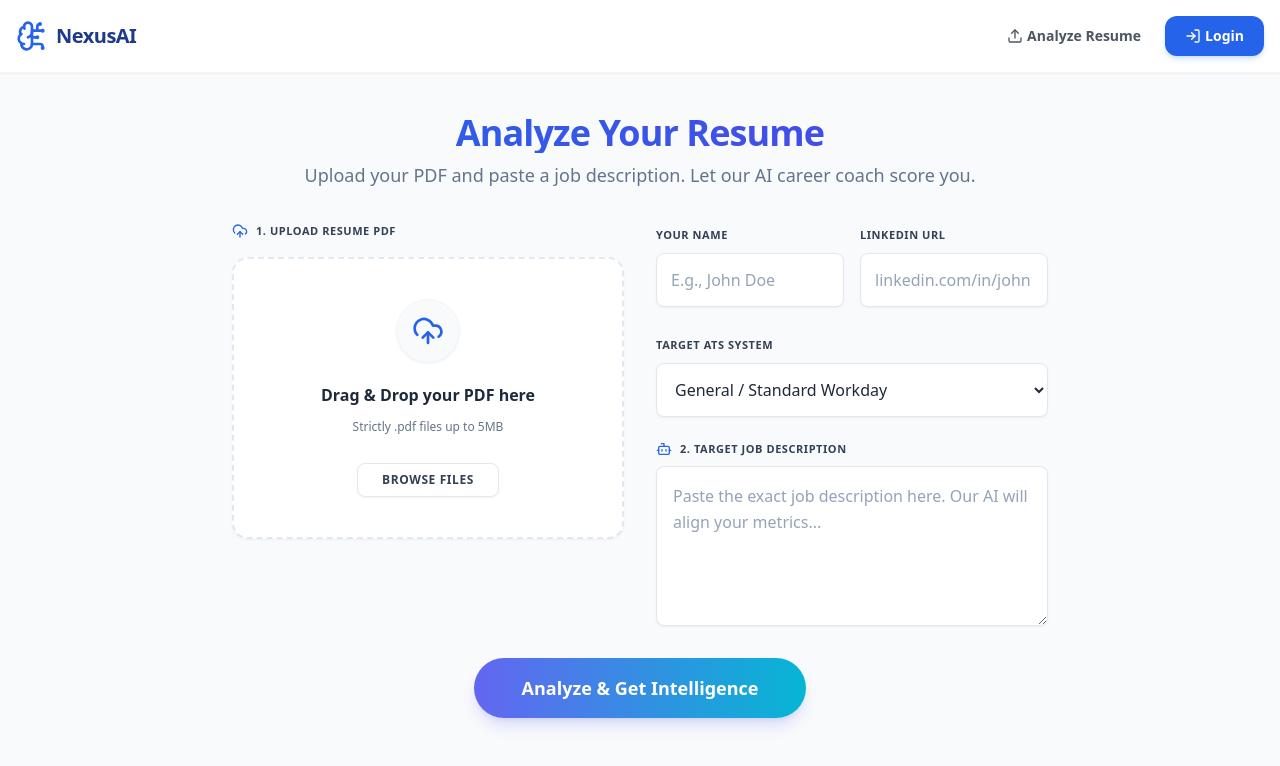
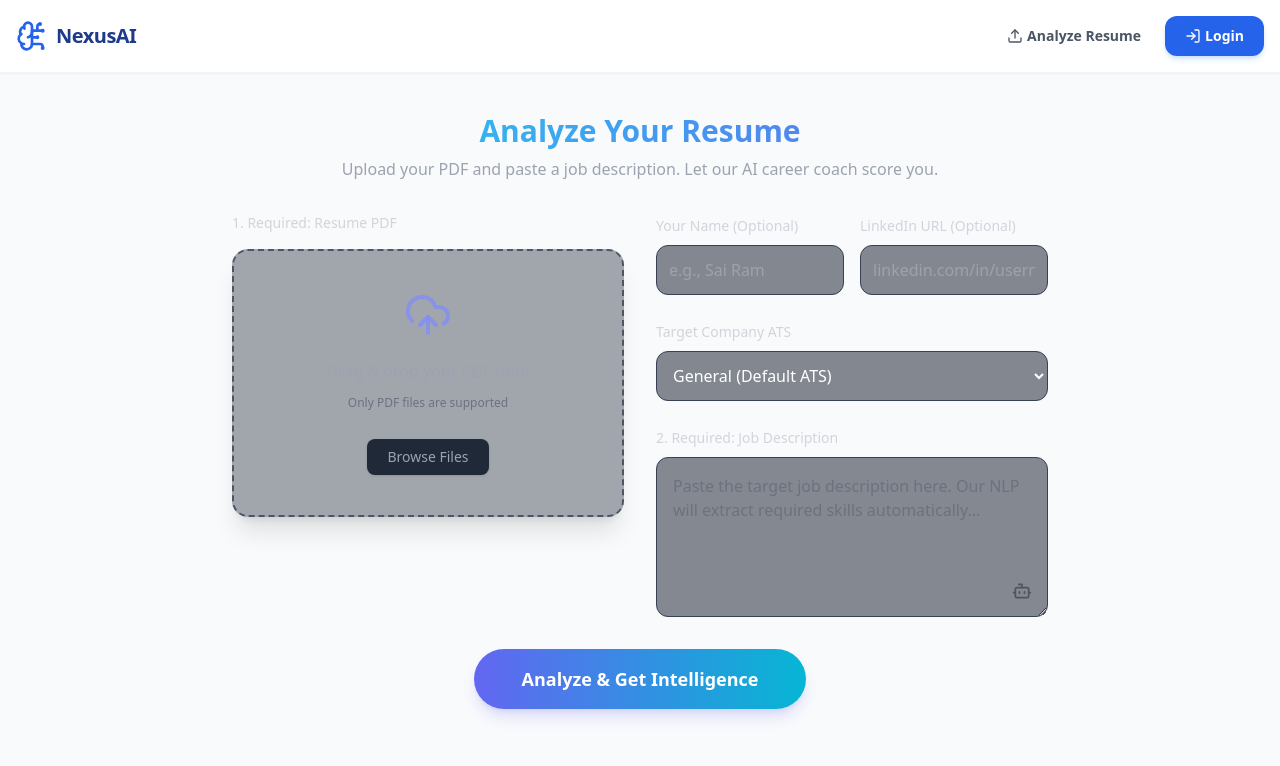
Before and after one commit to PonugotiSriram/resume-analyzer, a React app in the folder frontend/: page /upload in a window 1280 px wide. Shown: the top 766 px of the page. Built offline with nearby package versions, Linux system fonts and the light colour scheme; the HTML template or start-up script is replaced by a standard one.

Commit message:
scanning version

```diff
--- a/frontend/src/App.jsx
+++ b/frontend/src/App.jsx
@@ -96,13 +96,11 @@ function App() {
     <AuthProvider>
       <Router>
         <LoginCelebration />
-        <div className="min-h-screen bg-[#F8FAFC] text-slate-900 font-sans flex flex-col relative overflow-x-hidden selection:bg-blue-500/30">
-          <div className="relative z-10 flex flex-col min-h-screen">
-            <Navbar />
-            <main className="flex-1 relative overflow-hidden">
-              <AppRoutes />
-            </main>
-          </div>
+        <div className="min-h-screen bg-slate-50 text-gray-900 font-sans flex flex-col">
+          <Navbar />
+          <main className="flex-1 relative overflow-hidden">
+            <AppRoutes />
+          </main>
         </div>
       </Router>
     </AuthProvider>
--- a/frontend/src/pages/UploadPage.jsx
+++ b/frontend/src/pages/UploadPage.jsx
@@ -139,39 +139,35 @@ export default function UploadPage() {
             )}
 
             <div className={`text-center space-y-2 transition-opacity duration-300 ${isUploading ? 'opacity-0' : 'opacity-100'}`}>
-                <h2 className="text-4xl font-extrabold bg-clip-text text-transparent bg-gradient-to-r from-blue-600 to-indigo-600 tracking-tight">
+                <h2 className="text-3xl font-bold bg-clip-text text-transparent bg-gradient-to-r from-cyan-400 to-indigo-500">
                     Analyze Your Resume
                 </h2>
-                <p className="text-slate-500 font-medium text-lg">Upload your PDF and paste a job description. Let our AI career coach score you.</p>
+                <p className="text-gray-400">Upload your PDF and paste a job description. Let our AI career coach score you.</p>
             </div>
 
             <div className="grid grid-cols-1 md:grid-cols-2 gap-8">
 
                 {/* Upload Column */}
-                <motion.div initial={{ x: -20, opacity: 0 }} animate={{ x: 0, opacity: 1 }} className="space-y-4 text-sm font-bold">
-                    <label className="text-slate-700 uppercase tracking-wider text-[11px] flex items-center gap-2 mb-2"><UploadCloud className="w-4 h-4 text-blue-600"/> 1. Upload Resume PDF</label>
-                    <div {...getRootProps()} className={`border-2 border-dashed bg-white rounded-2xl p-10 flex flex-col items-center justify-center cursor-pointer transition-all min-h-[250px] shadow-sm
-              ${isDragActive ? 'border-blue-500 bg-blue-50/50' : 'border-slate-200 hover:border-blue-500 hover:shadow-md'}`}>
+                <motion.div initial={{ x: -20, opacity: 0 }} animate={{ x: 0, opacity: 1 }} className="space-y-4 text-sm font-medium">
+                    <label className="text-gray-300">1. Required: Resume PDF</label>
+                    <div {...getRootProps()} className={`border-2 border-dashed rounded-2xl p-10 flex flex-col items-center justify-center cursor-pointer transition-all min-h-[250px]
+              ${isDragActive ? 'border-cyan-400 bg-cyan-950/20' : 'border-gray-600 glass-card hover:border-indigo-400/60'}`}>
                         <input {...getInputProps()} />
                         {file ? (
-                            <div className="flex flex-col items-center gap-3">
-                                <div className="w-16 h-16 bg-blue-50 text-blue-600 rounded-full flex items-center justify-center mb-2">
-                                    <FileText className="w-8 h-8" />
-                                </div>
-                                <p className="font-bold text-center text-slate-800 text-base">{file.name}</p>
-                                <p className="text-xs text-slate-500 font-medium">{(file.size / 1024 / 1024).toFixed(2)} MB</p>
-                                <button className="text-slate-500 hover:text-red-500 font-bold uppercase tracking-wider text-[10px] mt-2 transition-colors flex items-center gap-1" onClick={(e) => { e.stopPropagation(); setFile(null); }}>
-                                    <XCircle className="w-3 h-3" /> Remove File
+                            <div className="flex flex-col items-center text-emerald-400 gap-2">
+                                <FileText className="w-12 h-12 mb-2" />
+                                <p className="font-semibold text-center">{file.name}</p>
+                                <p className="text-xs text-gray-500">{(file.size / 1024 / 1024).toFixed(2)} MB</p>
+                                <button className="text-indigo-400 text-xs hover:underline mt-2 flex items-center gap-1" onClick={(e) => { e.stopPropagation(); setFile(null); }}>
+                                    Remove
                                 </button>
                             </div>
                         ) : (
-                            <div className="flex flex-col items-center text-slate-400 gap-3">
-                                <div className="w-16 h-16 bg-slate-50 border border-slate-100 rounded-full flex items-center justify-center mb-2 shadow-sm">
-                                    <UploadCloud className="w-8 h-8 text-blue-600" />
-                                </div>
-                                <p className="text-base text-center font-bold text-slate-800">Drag & Drop your PDF here</p>
-                                <p className="text-xs text-slate-500 font-medium">Strictly .pdf files up to 5MB</p>
-                                <div className="px-6 py-2 mt-4 bg-white border border-slate-200 text-slate-700 rounded-lg shadow-sm font-bold hover:bg-slate-50 hover:text-blue-600 transition-colors text-xs uppercase tracking-wider">
+                            <div className="flex flex-col items-center text-gray-400 gap-3">
+                                <UploadCloud className="w-12 h-12 text-indigo-400/80 mb-2" />
+                                <p className="text-base text-center">Drag & drop your PDF here</p>
+                                <p className="text-xs text-gray-500">Only PDF files are supported</p>
+                                <div className="px-5 py-2 mt-4 bg-gray-800 rounded-lg shadow font-medium hover:bg-gray-700 transition">
                                     Browse Files
                                 </div>
                             </div>
@@ -183,50 +179,51 @@ export default function UploadPage() {
                 <motion.div initial={{ x: 20, opacity: 0 }} animate={{ x: 0, opacity: 1 }} className="space-y-6">
                     <div className="grid grid-cols-2 gap-4">
                         <div className="space-y-2">
-                            <label className="text-slate-700 uppercase tracking-wider text-[11px] font-bold">Your Name</label>
+                            <label className="text-gray-300 text-sm font-medium">Your Name (Optional)</label>
                             <input
                                 value={candidateName}
                                 onChange={(e) => setCandidateName(e.target.value)}
-                                placeholder="E.g., John Doe"
-                                className="w-full bg-white border border-slate-200 rounded-lg p-3.5 text-slate-800 font-medium placeholder:text-slate-400 shadow-sm focus:outline-none focus:ring-1 focus:ring-blue-500 focus:border-blue-500 transition-colors"
+                                placeholder="e.g., Sai Ram"
+                                className="w-full bg-gray-900/50 border border-gray-700 rounded-xl p-3 text-white focus:outline-none focus:ring-2 focus:ring-cyan-500/50"
                             />
                         </div>
                         <div className="space-y-2">
-                            <label className="text-slate-700 uppercase tracking-wider text-[11px] font-bold">LinkedIn URL</label>
+                            <label className="text-gray-300 text-sm font-medium">LinkedIn URL (Optional)</label>
                             <input
                                 value={linkedinUrl}
                                 onChange={(e) => setLinkedinUrl(e.target.value)}
-                                placeholder="linkedin.com/in/john"
-                                className="w-full bg-white border border-slate-200 rounded-lg p-3.5 text-slate-800 font-medium placeholder:text-slate-400 shadow-sm focus:outline-none focus:ring-1 focus:ring-blue-500 focus:border-blue-500 transition-colors"
+                                placeholder="linkedin.com/in/username"
+                                className="w-full bg-gray-900/50 border border-gray-700 rounded-xl p-3 text-white focus:outline-none focus:ring-2 focus:ring-indigo-500/50"
                             />
                         </div>
                     </div>
 
                     <div className="space-y-2">
-                        <label className="text-slate-700 uppercase tracking-wider text-[11px] font-bold">Target ATS System</label>
+                        <label className="text-gray-300 text-sm font-medium">Target Company ATS</label>
                         <select
                             value={company}
                             onChange={(e) => setCompany(e.target.value)}
-                            className="w-full bg-white border border-slate-200 rounded-lg p-3.5 text-slate-800 font-medium shadow-sm focus:outline-none focus:ring-1 focus:ring-blue-500 focus:border-blue-500 cursor-pointer"
+                            className="w-full bg-gray-900/50 border border-gray-700 rounded-xl p-3 text-white focus:outline-none focus:ring-2 focus:ring-emerald-500/50"
                         >
-                            <option value="General">General / Standard Workday</option>
-                            <option value="Wipro">Wipro Internal</option>
-                            <option value="Infosys">Infosys ATS</option>
-                            <option value="TCS">TCS iON</option>
-                            <option value="Cognizant">Cognizant Taleo</option>
-                            <option value="Accenture">Accenture Workday</option>
+                            <option value="General">General (Default ATS)</option>
+                            <option value="Wipro">Wipro</option>
+                            <option value="Infosys">Infosys</option>
+                            <option value="TCS">TCS</option>
+                            <option value="Cognizant">Cognizant</option>
+                            <option value="Accenture">Accenture</option>
                         </select>
                     </div>
 
                     <div className="space-y-2 flex-grow">
-                        <label className="text-slate-700 uppercase tracking-wider text-[11px] font-bold flex items-center gap-2 mb-2"><Bot className="w-4 h-4 text-blue-600"/> 2. Target Job Description</label>
+                        <label className="text-gray-300 text-sm font-medium">2. Required: Job Description</label>
                         <div className="relative h-full text-base">
                             <textarea
                                 value={jobDescription}
                                 onChange={(e) => setJobDescription(e.target.value)}
-                                placeholder="Paste the exact job description here. Our AI will align your metrics..."
-                                className="w-full h-full min-h-[160px] resize-y bg-white border border-slate-200 rounded-lg p-4 text-slate-800 font-medium leading-relaxed shadow-sm placeholder:text-slate-400 focus:outline-none focus:ring-1 focus:ring-blue-500 focus:border-blue-500 block transition-colors"
+                                placeholder="Paste the target job description here. Our NLP will extract required skills automatically..."
+                                className="w-full h-full min-h-[160px] resize-y bg-gray-900/50 border border-gray-700 rounded-xl p-4 text-white placeholder:text-gray-500 focus:outline-none focus:ring-2 focus:ring-indigo-500/50 block"
                             />
+                            <Bot className="absolute bottom-4 right-4 w-5 h-5 text-gray-600" />
                         </div>
                     </div>
                 </motion.div>
```
Also changed, not shown: frontend/src/pages/Dashboard.jsx (+60 -93 lines).
